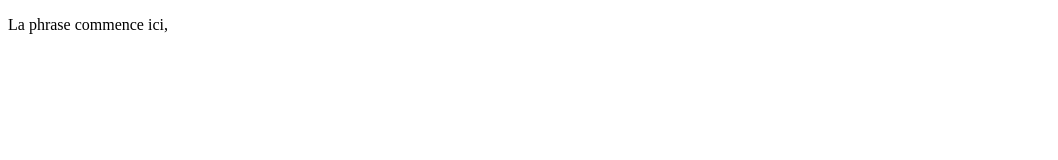
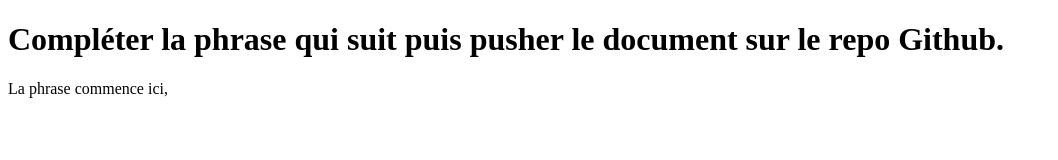
Before and after one commit to ABDELFADEIL/exercice-git, a plain HTML site: page index.html in a window 1280 px wide. Shown: the whole page, without its empty margins (0-1058 px from the left). Drawn offline with Linux system fonts and the light colour scheme.

Commit message:
ajout de la consigne de l'exercice

```diff
--- a/index.html
+++ b/index.html
@@ -5,6 +5,7 @@
     <title>Exercice utilisation de Github</title>
   </head>
   <body>
+    <h1>Compléter la phrase qui suit puis pusher le document sur le repo Github.</h1>
     <p>La phrase commence ici, </p>
   </body>
 </html>
```
